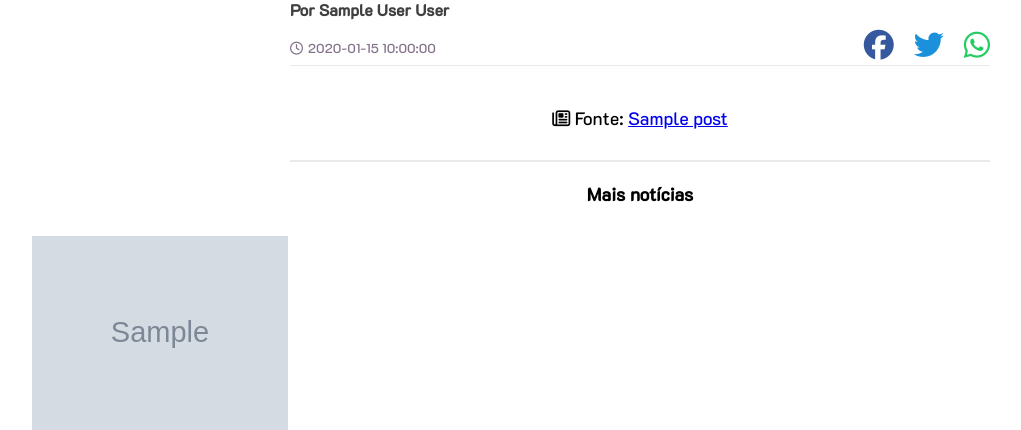
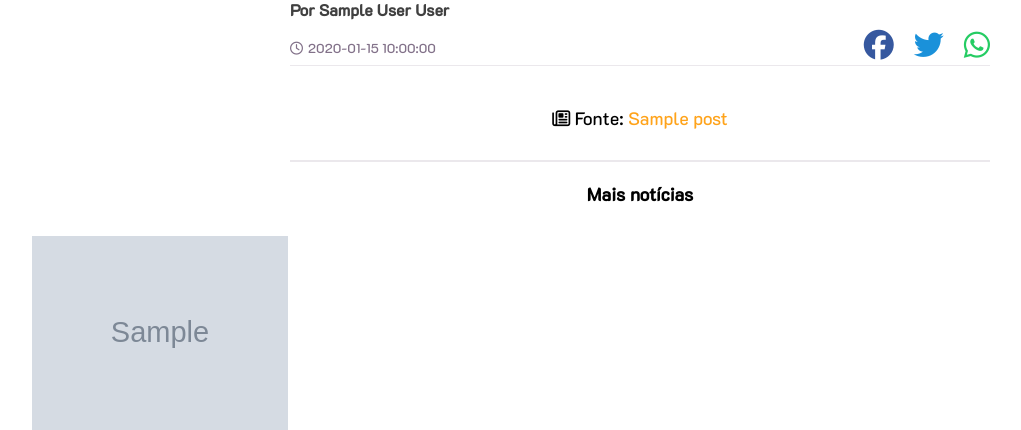
Before and after one commit to gabriel-pagotto/mais-gamer, a Flask app: template app/templates/notices/notice.html in a window 1280 px wide. Shown: the part 285-715 px from the top of the page, without its empty margins (0-1021 px from the left). Run offline with Flask 2, Linux system fonts and the light colour scheme; tables that the repository leaves empty hold one stand-in row (values such as "Sample post"); the template is opened without the code that fills it: values that come from a table or form of the project are taken from there, most other values are stand-ins (such as "Sample title", 1, 10 or a date in 2020); grey boxes marked "Sample" are stand-in pictures; parts of the project's set-up code (start-up, migrations or seed data) failed here and were passed over; some libraries are stand-ins or nearby versions.

Commit message:
Muda estilos

```diff
--- a/app/static/css/notice.css
+++ b/app/static/css/notice.css
@@ -30,6 +30,15 @@
     font-size: 18px;
     width: max-content;
     display: block;
+}
+
+.payload .notice .notice-body .source a {
+  color: #ffa31a;
+  text-decoration: none;
+}
+
+.payload .notice .notice-body .source a:hover {
+  text-decoration: underline;
 }
 
 .web .payload .notice pre {
@@ -214,9 +223,6 @@
         margin: auto;
     }
 
-    .payload .notice .notice-header {
-    }
-
     .payload .notice .notice-header .header-title {
         font-size: 28px;
     }
```
Lines whose indentation alone changed are shown as unchanged.
